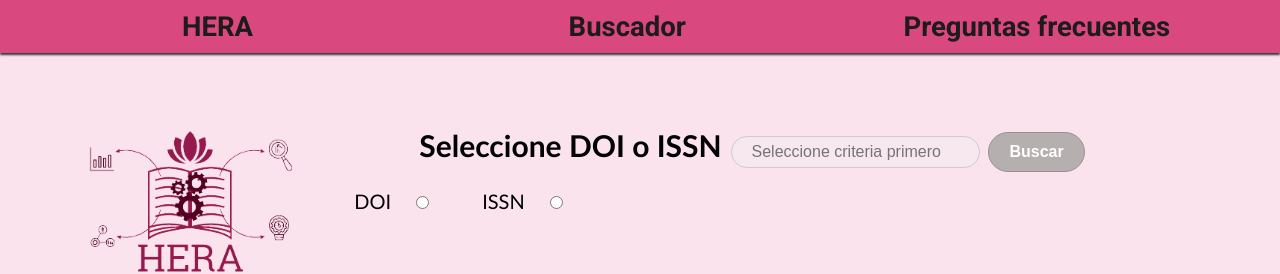
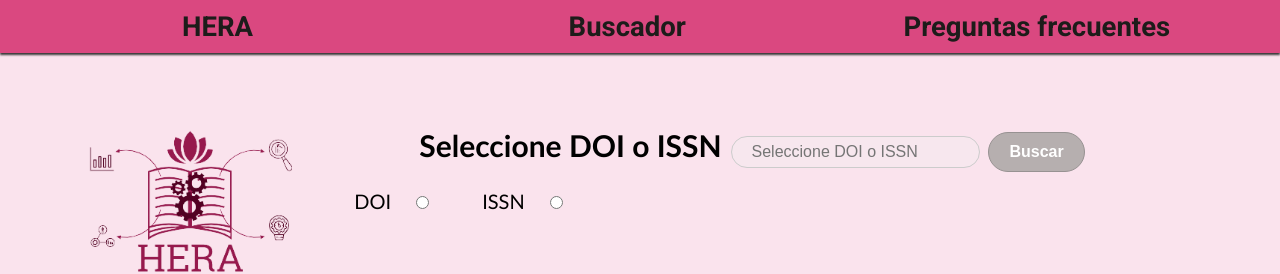
Before and after one commit to zagoskin/hera, a React (Create React App) app in the folder client/: page / in a window 1280 px wide. Shown: the top 274 px of the page. Built offline with nearby package versions, Linux system fonts and the light colour scheme.

Commit message:
Cambio de texto en placeholders

```diff
--- a/client/src/components/Search/index.jsx
+++ b/client/src/components/Search/index.jsx
@@ -35,8 +35,8 @@ export default function Search(){
     setAdditionalContent(undefined);
     const res = await getDataByQuery(query,criteria);
 
-    // console.log('Todos los resultados:');
-    // console.log(res);
+    console.log('Todos los resultados:');
+    console.log(res);
 
     setFormatError(false);
 
@@ -91,7 +91,7 @@ export default function Search(){
             </label>
             }
               <input id="query" className="searchInput" type="text" name="search-query"
-                placeholder={criteria === "DOI" ? 'e.g.: 10.1000/xyz123' : criteria === "ISSN" ? 'e.g.: 2049-3630' : 'Seleccione criteria primero'}
+                placeholder={criteria === "DOI" ? 'Ejemplo: 10.1000/xyz123' : criteria === "ISSN" ? 'Ejemplo: 2049-3630' : 'Seleccione DOI o ISSN'}
                 value={query} onChange={(e) => setQuery(e.target.value)}
                 disabled={((criteria !== "DOI") && (criteria !== "ISSN"))? true : false}/>
             <button className="searchBtn" type="submit" disabled={((criteria !== "DOI") && (criteria !== "ISSN"))? true : false}>Buscar</button>
```
